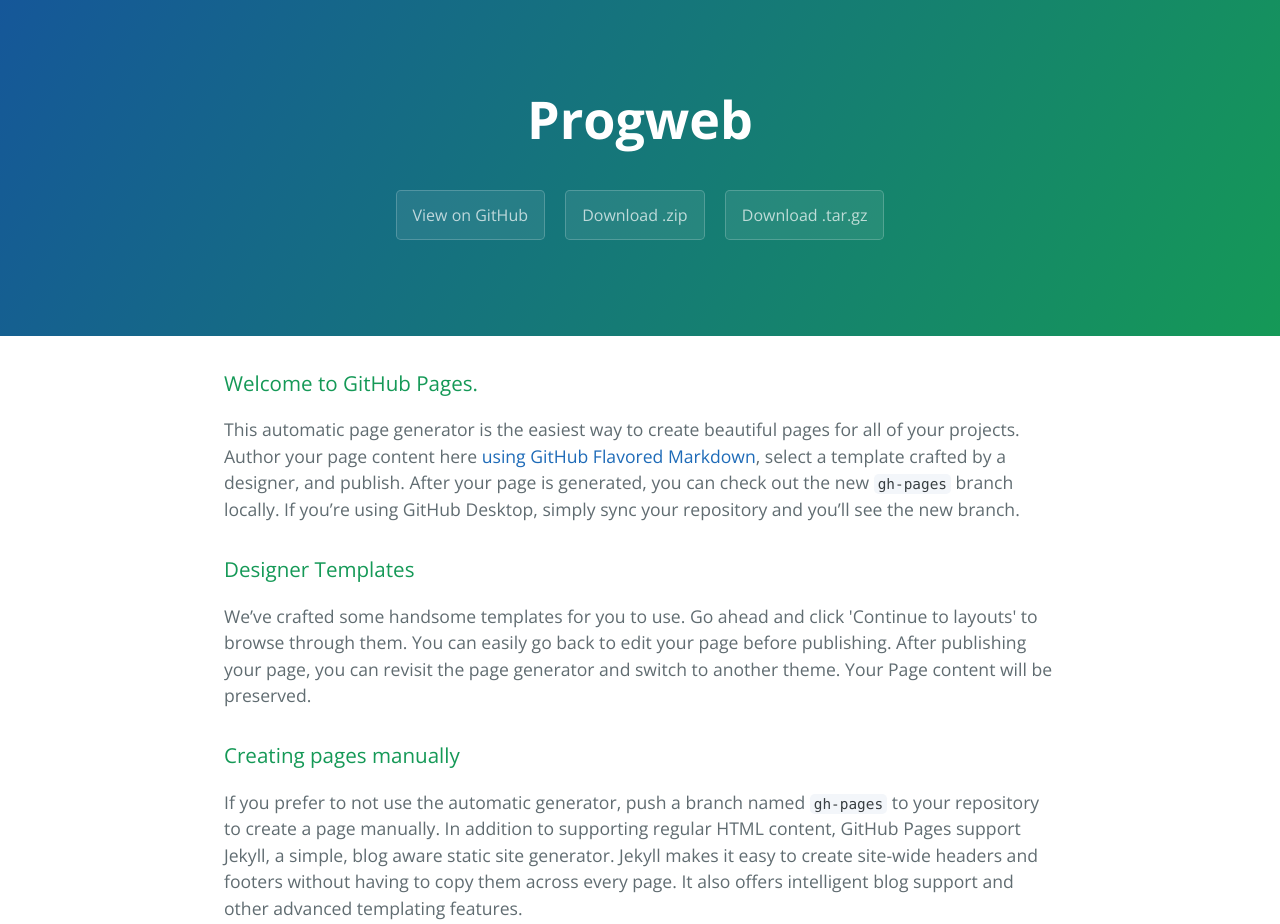
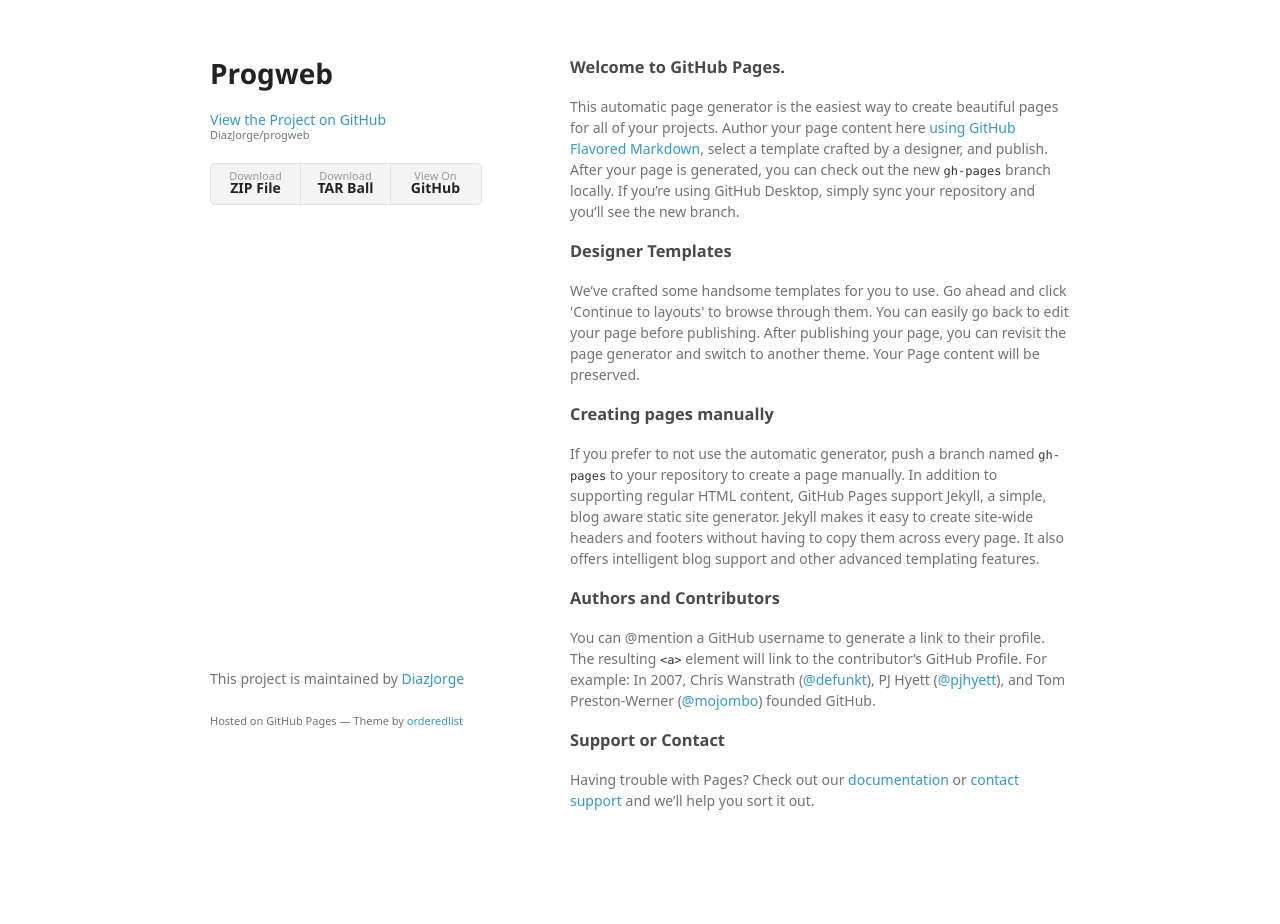
Before and after one commit to DiazJorge/progweb, a plain HTML site: page index.html in a window 1280 px wide. Shown: the top 924 px of the page. After the commit the page ends 881 px from the top, so only its background shows below. Drawn offline with nearby package versions, Linux system fonts and the light colour scheme; a web font is replaced by a local one.

```diff
--- a/index.html
+++ b/index.html
@@ -1,25 +1,34 @@
-<!DOCTYPE html>
-<html lang="en-us">
+<!doctype html>
+<html>
   <head>
-    <meta charset="UTF-8">
+    <meta charset="utf-8">
+    <meta http-equiv="X-UA-Compatible" content="chrome=1">
     <title>Progweb by DiazJorge</title>
-    <meta name="viewport" content="width=device-width, initial-scale=1">
-    <link rel="stylesheet" type="text/css" href="stylesheets/normalize.css" media="screen">
-    <link href='https://fonts.googleapis.com/css?family=Open+Sans:400,700' rel='stylesheet' type='text/css'>
-    <link rel="stylesheet" type="text/css" href="stylesheets/stylesheet.css" media="screen">
-    <link rel="stylesheet" type="text/css" href="stylesheets/github-light.css" media="screen">
+
+    <link rel="stylesheet" href="stylesheets/styles.css">
+    <link rel="stylesheet" href="stylesheets/github-light.css">
+    <meta name="viewport" content="width=device-width">
+    <!--[if lt IE 9]>
+    <script src="//html5shiv.googlecode.com/svn/trunk/html5.js"></script>
+    <![endif]-->
   </head>
   <body>
-    <section class="page-header">
-      <h1 class="project-name">Progweb</h1>
-      <h2 class="project-tagline"></h2>
-      <a href="https://github.com/DiazJorge/progweb" class="btn">View on GitHub</a>
-      <a href="https://github.com/DiazJorge/progweb/zipball/master" class="btn">Download .zip</a>
-      <a href="https://github.com/DiazJorge/progweb/tarball/master" class="btn">Download .tar.gz</a>
-    </section>
+    <div class="wrapper">
+      <header>
+        <h1>Progweb</h1>
+        <p></p>
 
-    <section class="main-content">
-      <h3>
+        <p class="view"><a href="https://github.com/DiazJorge/progweb">View the Project on GitHub <small>DiazJorge/progweb</small></a></p>
+
+
+        <ul>
+          <li><a href="https://github.com/DiazJorge/progweb/zipball/master">Download <strong>ZIP File</strong></a></li>
+          <li><a href="https://github.com/DiazJorge/progweb/tarball/master">Download <strong>TAR Ball</strong></a></li>
+          <li><a href="https://github.com/DiazJorge/progweb">View On <strong>GitHub</strong></a></li>
+        </ul>
+      </header>
+      <section>
+        <h3>
 <a id="welcome-to-github-pages" class="anchor" href="#welcome-to-github-pages" aria-hidden="true"><span aria-hidden="true" class="octicon octicon-link"></span></a>Welcome to GitHub Pages.</h3>
 
 <p>This automatic page generator is the easiest way to create beautiful pages for all of your projects. Author your page content here <a href="https://guides.github.com/features/mastering-markdown/">using GitHub Flavored Markdown</a>, select a template crafted by a designer, and publish. After your page is generated, you can check out the new <code>gh-pages</code> branch locally. If you’re using GitHub Desktop, simply sync your repository and you’ll see the new branch.</p>
@@ -43,15 +52,13 @@
 <a id="support-or-contact" class="anchor" href="#support-or-contact" aria-hidden="true"><span aria-hidden="true" class="octicon octicon-link"></span></a>Support or Contact</h3>
 
 <p>Having trouble with Pages? Check out our <a href="https://help.github.com/pages">documentation</a> or <a href="https://github.com/contact">contact support</a> and we’ll help you sort it out.</p>
-
-      <footer class="site-footer">
-        <span class="site-footer-owner"><a href="https://github.com/DiazJorge/progweb">Progweb</a> is maintained by <a href="https://github.com/DiazJorge">DiazJorge</a>.</span>
-
-        <span class="site-footer-credits">This page was generated by <a href="https://pages.github.com">GitHub Pages</a> using the <a href="https://github.com/jasonlong/cayman-theme">Cayman theme</a> by <a href="https://twitter.com/jasonlong">Jason Long</a>.</span>
+      </section>
+      <footer>
+        <p>This project is maintained by <a href="https://github.com/DiazJorge">DiazJorge</a></p>
+        <p><small>Hosted on GitHub Pages &mdash; Theme by <a href="https://github.com/orderedlist">orderedlist</a></small></p>
       </footer>
-
-    </section>
-
+    </div>
+    <script src="javascripts/scale.fix.js"></script>
 
   </body>
 </html>
--- /dev/null
+++ b/javascripts/scale.fix.js
@@ -0,0 +1,17 @@
+var metas = document.getElementsByTagName('meta');
+var i;
+if (navigator.userAgent.match(/iPhone/i)) {
+  for (i=0; i<metas.length; i++) {
+    if (metas[i].name == "viewport") {
+      metas[i].content = "width=device-width, minimum-scale=1.0, maximum-scale=1.0";
+    }
+  }
+  document.addEventListener("gesturestart", gestureStart, false);
+}
+function gestureStart() {
+  for (i=0; i<metas.length; i++) {
+    if (metas[i].name == "viewport") {
+      metas[i].content = "width=device-width, minimum-scale=0.25, maximum-scale=1.6";
+    }
+  }
+}
--- /dev/null
+++ b/stylesheets/styles.css
@@ -0,0 +1,324 @@
+@font-face {
+  font-family: 'Noto Sans';
+  font-weight: 400;
+  font-style: normal;
+  src: url('../fonts/Noto-Sans-regular/Noto-Sans-regular.eot');
+  src: url('../fonts/Noto-Sans-regular/Noto-Sans-regular.eot?#iefix') format('embedded-opentype'),
+       local('Noto Sans'),
+       local('Noto-Sans-regular'),
+       url('../fonts/Noto-Sans-regular/Noto-Sans-regular.woff2') format('woff2'),
+       url('../fonts/Noto-Sans-regular/Noto-Sans-regular.woff') format('woff'),
+       url('../fonts/Noto-Sans-regular/Noto-Sans-regular.ttf') format('truetype'),
+       url('../fonts/Noto-Sans-regular/Noto-Sans-regular.svg#NotoSans') format('svg');
+}
+
+@font-face {
+  font-family: 'Noto Sans';
+  font-weight: 700;
+  font-style: normal;
+  src: url('../fonts/Noto-Sans-700/Noto-Sans-700.eot');
+  src: url('../fonts/Noto-Sans-700/Noto-Sans-700.eot?#iefix') format('embedded-opentype'),
+       local('Noto Sans Bold'),
+       local('Noto-Sans-700'),
+       url('../fonts/Noto-Sans-700/Noto-Sans-700.woff2') format('woff2'),
+       url('../fonts/Noto-Sans-700/Noto-Sans-700.woff') format('woff'),
+       url('../fonts/Noto-Sans-700/Noto-Sans-700.ttf') format('truetype'),
+       url('../fonts/Noto-Sans-700/Noto-Sans-700.svg#NotoSans') format('svg');
+}
+
+@font-face {
+  font-family: 'Noto Sans';
+  font-weight: 400;
+  font-style: italic;
+  src: url('../fonts/Noto-Sans-italic/Noto-Sans-italic.eot');
+  src: url('../fonts/Noto-Sans-italic/Noto-Sans-italic.eot?#iefix') format('embedded-opentype'),
+       local('Noto Sans Italic'),
+       local('Noto-Sans-italic'),
+       url('../fonts/Noto-Sans-italic/Noto-Sans-italic.woff2') format('woff2'),
+       url('../fonts/Noto-Sans-italic/Noto-Sans-italic.woff') format('woff'),
+       url('../fonts/Noto-Sans-italic/Noto-Sans-italic.ttf') format('truetype'),
+       url('../fonts/Noto-Sans-italic/Noto-Sans-italic.svg#NotoSans') format('svg');
+}
+
+@font-face {
+  font-family: 'Noto Sans';
+  font-weight: 700;
+  font-style: italic;
+  src: url('../fonts/Noto-Sans-700italic/Noto-Sans-700italic.eot');
+  src: url('../fonts/Noto-Sans-700italic/Noto-Sans-700italic.eot?#iefix') format('embedded-opentype'),
+       local('Noto Sans Bold Italic'),
+       local('Noto-Sans-700italic'),
+       url('../fonts/Noto-Sans-700italic/Noto-Sans-700italic.woff2') format('woff2'),
+       url('../fonts/Noto-Sans-700italic/Noto-Sans-700italic.woff') format('woff'),
+       url('../fonts/Noto-Sans-700italic/Noto-Sans-700italic.ttf') format('truetype'),
+       url('../fonts/Noto-Sans-700italic/Noto-Sans-700italic.svg#NotoSans') format('svg');
+}
+
+body {
+  background-color: #fff;
+  padding:50px;
+  font: 14px/1.5 "Noto Sans", "Helvetica Neue", Helvetica, Arial, sans-serif;
+  color:#727272;
+  font-weight:400;
+}
+
+h1, h2, h3, h4, h5, h6 {
+  color:#222;
+  margin:0 0 20px;
+}
+
+p, ul, ol, table, pre, dl {
+  margin:0 0 20px;
+}
+
+h1, h2, h3 {
+  line-height:1.1;
+}
+
+h1 {
+  font-size:28px;
+}
+
+h2 {
+  color:#393939;
+}
+
+h3, h4, h5, h6 {
+  color:#494949;
+}
+
+a {
+  color:#39c;
+  text-decoration:none;
+}
+
+a:hover {
+  color:#069;
+}
+
+a small {
+  font-size:11px;
+  color:#777;
+  margin-top:-0.3em;
+  display:block;
+}
+
+a:hover small {
+  color:#777;
+}
+
+.wrapper {
+  width:860px;
+  margin:0 auto;
+}
+
+blockquote {
+  border-left:1px solid #e5e5e5;
+  margin:0;
+  padding:0 0 0 20px;
+  font-style:italic;
+}
+
+code, pre {
+  font-family:Monaco, Bitstream Vera Sans Mono, Lucida Console, Terminal, Consolas, Liberation Mono, DejaVu Sans Mono, Courier New, monospace;
+  color:#333;
+  font-size:12px;
+}
+
+pre {
+  padding:8px 15px;
+  background: #f8f8f8;
+  border-radius:5px;
+  border:1px solid #e5e5e5;
+  overflow-x: auto;
+}
+
+table {
+  width:100%;
+  border-collapse:collapse;
+}
+
+th, td {
+  text-align:left;
+  padding:5px 10px;
+  border-bottom:1px solid #e5e5e5;
+}
+
+dt {
+  color:#444;
+  font-weight:700;
+}
+
+th {
+  color:#444;
+}
+
+img {
+  max-width:100%;
+}
+
+header {
+  width:270px;
+  float:left;
+  position:fixed;
+  -webkit-font-smoothing:subpixel-antialiased;
+}
+
+header ul {
+  list-style:none;
+  height:40px;
+  padding:0;
+  background: #f4f4f4;
+  border-radius:5px;
+  border:1px solid #e0e0e0;
+  width:270px;
+}
+
+header li {
+  width:89px;
+  float:left;
+  border-right:1px solid #e0e0e0;
+  height:40px;
+}
+
+header li:first-child a {
+  border-radius:5px 0 0 5px;
+}
+
+header li:last-child a {
+  border-radius:0 5px 5px 0;
+}
+
+header ul a {
+  line-height:1;
+  font-size:11px;
+  color:#999;
+  display:block;
+  text-align:center;
+  padding-top:6px;
+  height:34px;
+}
+
+header ul a:hover {
+  color:#999;
+}
+
+header ul a:active {
+  background-color:#f0f0f0;
+}
+
+strong {
+  color:#222;
+  font-weight:700;
+}
+
+header ul li + li + li {
+  border-right:none;
+  width:89px;
+}
+
+header ul a strong {
+  font-size:14px;
+  display:block;
+  color:#222;
+}
+
+section {
+  width:500px;
+  float:right;
+  padding-bottom:50px;
+}
+
+small {
+  font-size:11px;
+}
+
+hr {
+  border:0;
+  background:#e5e5e5;
+  height:1px;
+  margin:0 0 20px;
+}
+
+footer {
+  width:270px;
+  float:left;
+  position:fixed;
+  bottom:50px;
+  -webkit-font-smoothing:subpixel-antialiased;
+}
+
+@media print, screen and (max-width: 960px) {
+
+  div.wrapper {
+    width:auto;
+    margin:0;
+  }
+
+  header, section, footer {
+    float:none;
+    position:static;
+    width:auto;
+  }
+
+  header {
+    padding-right:320px;
+  }
+
+  section {
+    border:1px solid #e5e5e5;
+    border-width:1px 0;
+    padding:20px 0;
+    margin:0 0 20px;
+  }
+
+  header a small {
+    display:inline;
+  }
+
+  header ul {
+    position:absolute;
+    right:50px;
+    top:52px;
+  }
+}
+
+@media print, screen and (max-width: 720px) {
+  body {
+    word-wrap:break-word;
+  }
+
+  header {
+    padding:0;
+  }
+
+  header ul, header p.view {
+    position:static;
+  }
+
+  pre, code {
+    word-wrap:normal;
+  }
+}
+
+@media print, screen and (max-width: 480px) {
+  body {
+    padding:15px;
+  }
+
+  header ul {
+    width:99%;
+  }
+
+  header li, header ul li + li + li {
+    width:33%;
+  }
+}
+
+@media print {
+  body {
+    padding:0.4in;
+    font-size:12pt;
+    color:#444;
+  }
+}
```
